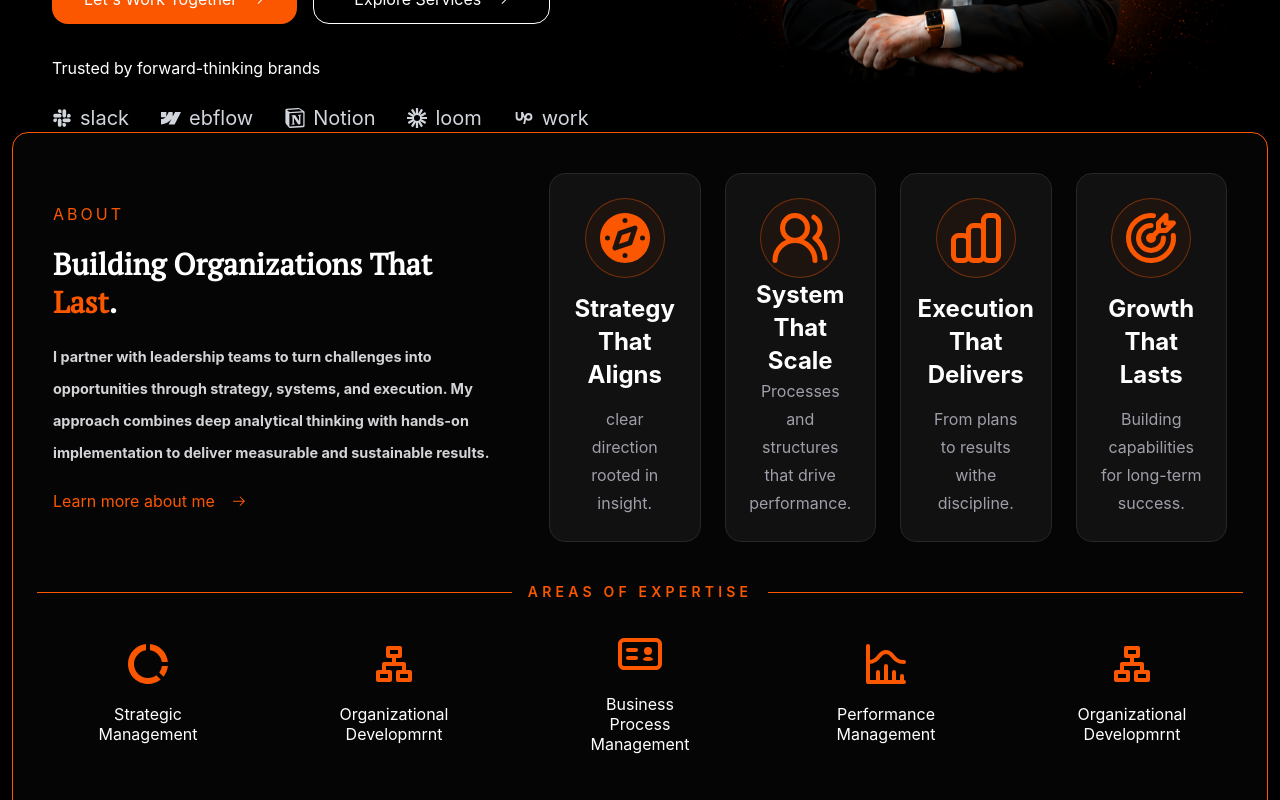
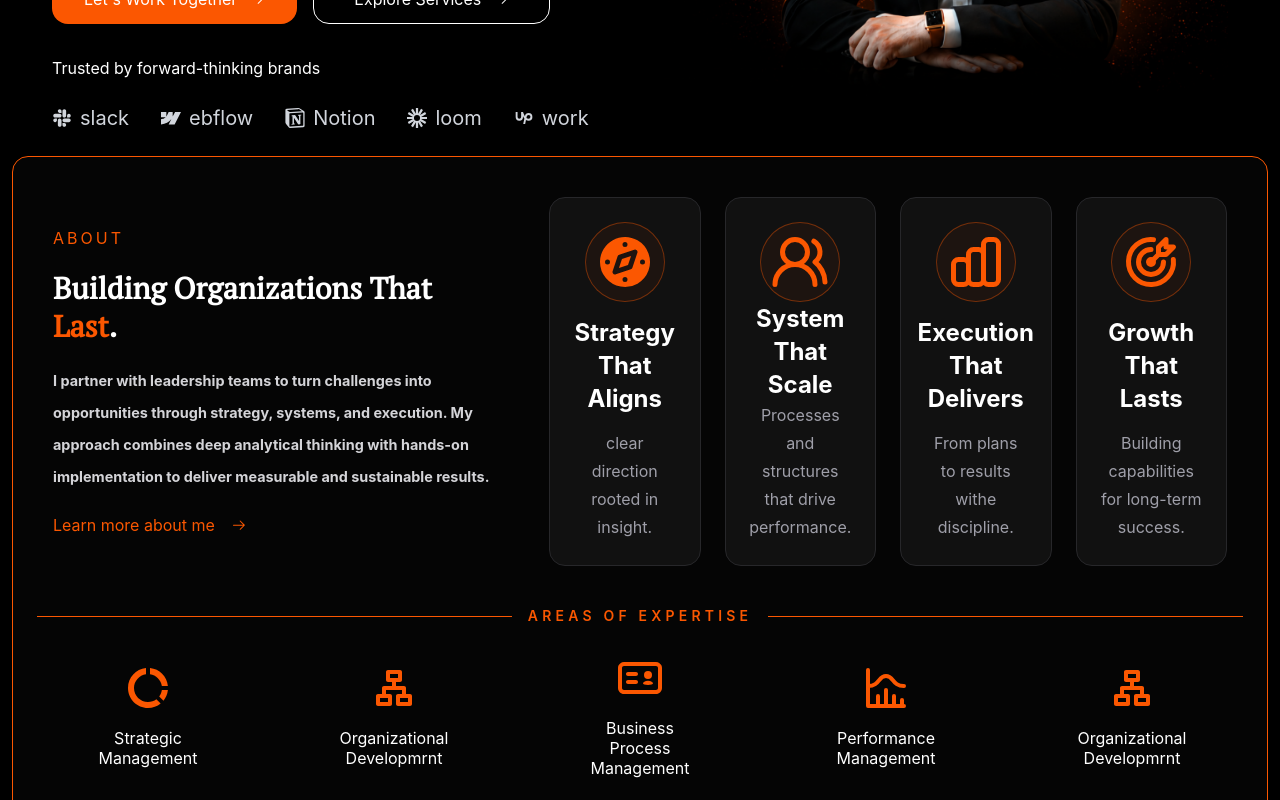
Before and after one commit to MostafaAhmadi77/javad-nasr-portfolio, a React (Vite) app: page / in a window 1280 px wide. Shown: the part 520-1320 px from the top of the page. Built offline with nearby package versions, Linux system fonts and the light colour scheme.

Commit message:
edit main

```diff
--- a/src/Pages/Home/Page.jsx
+++ b/src/Pages/Home/Page.jsx
@@ -81,7 +81,7 @@ function Home() {
           />
         </div>
       </header>
-      <main className="text-white  border border-primary-orange rounded-2xl   backdrop-blur-xl bg-white/2">
+      <main className="text-white  border border-primary-orange rounded-2xl   backdrop-blur-xl bg-white/2 sm:mt-6">
         <div className="flex flex-col xl:flex-row items-center justify-between gap-12 p-5 sm:p-8 lg:p-10">
           <div className="w-full xl:max-w-[28rem] flex flex-col gap-5 text-center xl:text-left">
             <section className="text-primary-orange tracking-[3px]">
```
